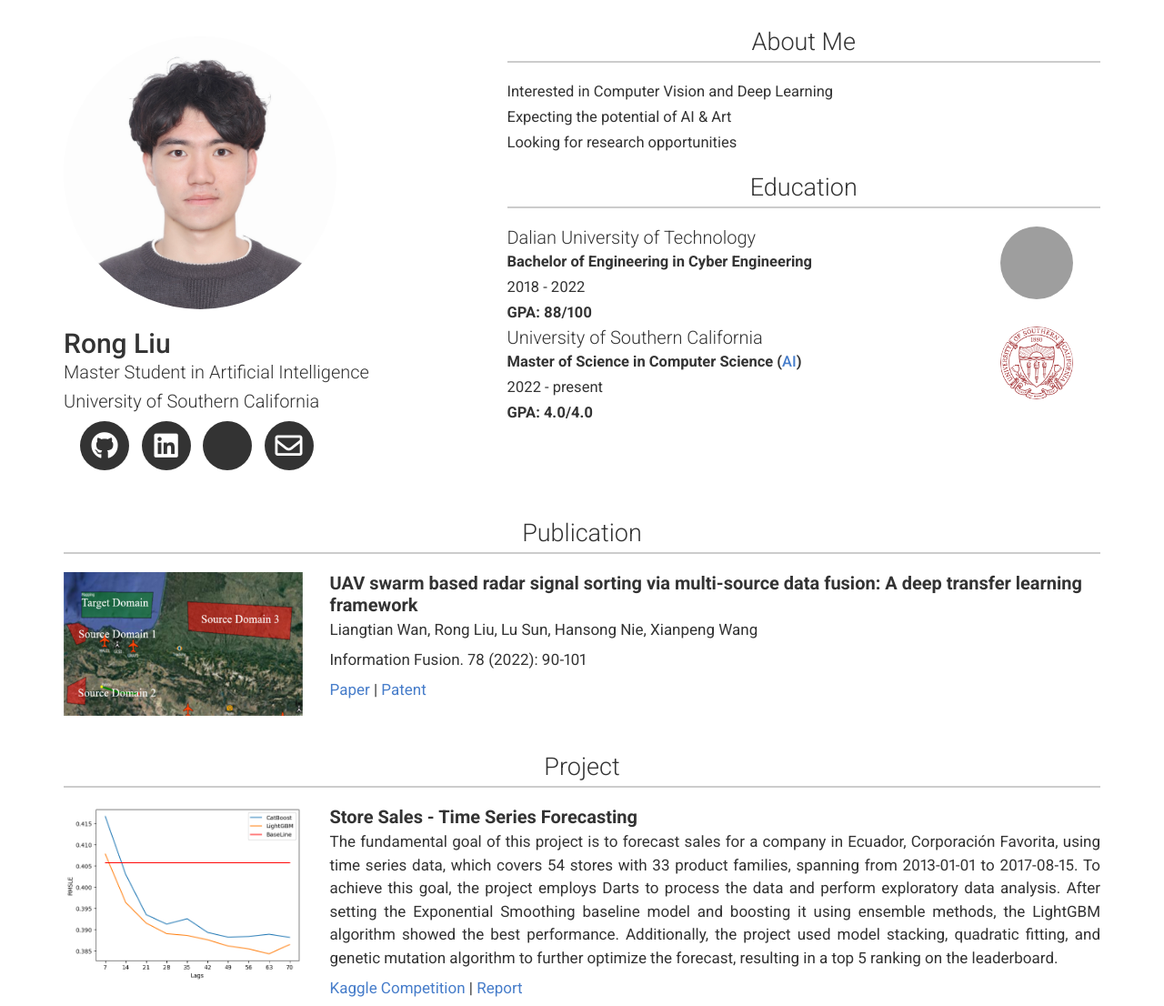
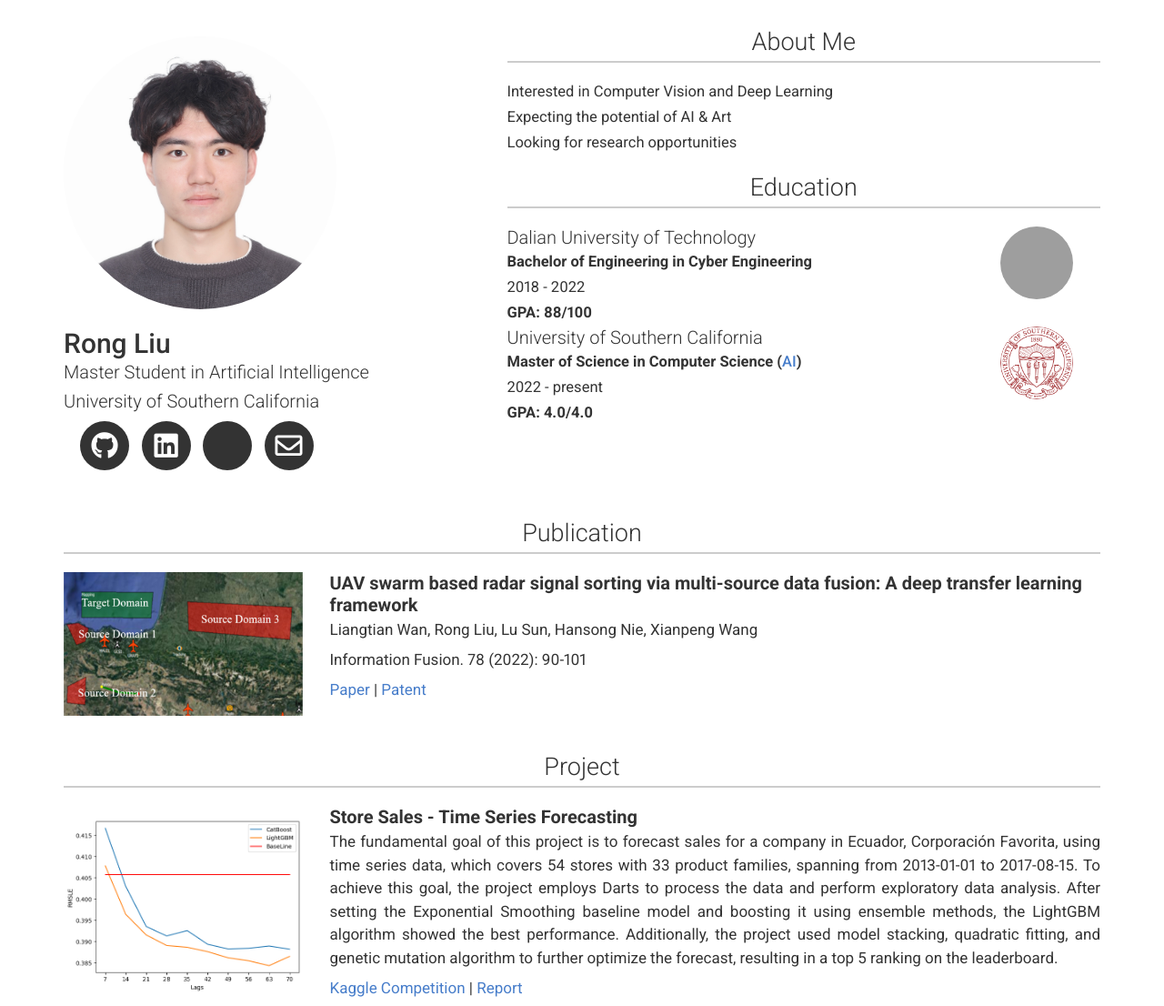
Before and after one commit to RongLiu-Leo/rongliu-leo.github.io, a Jekyll site: the page built from index.md, in a window 1280 px wide. Shown: the top 1106 px of the page at 91% size. Built offline with Jekyll 4.4.1, drawn with Linux system fonts in a browser that asks for light colours; nearby versions of some CDN libraries; a style sheet for code colours, icons or effects is not loaded; grey boxes are pictures that could not be loaded.

Commit message:
Update section-image.html

```diff
--- a/_includes/section-image.html
+++ b/_includes/section-image.html
@@ -6,9 +6,12 @@
 <div class="row clearfix layout layout-{{item.layout | default: 'left'}} border-weak">
 
 {% endif %}
-      <div class="col-xs-12 col-sm-12 col-md-3 no-print" style="text-align: center;vertical-align: middle;">
+      <div class="col-xs-12 col-sm-12 col-md-3 no-print" style="text-align: center;
+      display: flex;
+      justify-content: center;
+      align-items: center;">
         {% for img in item.image %}
-          <img src="{{img}}" style="width: 300px;vertical-align: middle;"/>
+          <img src="{{img}}" style="width: 300px;"/>
         {% endfor %}
       </div>
 
```
